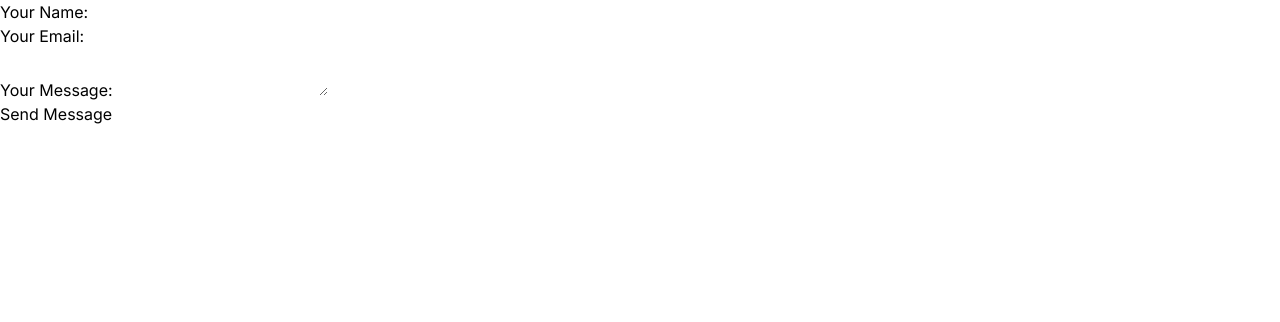
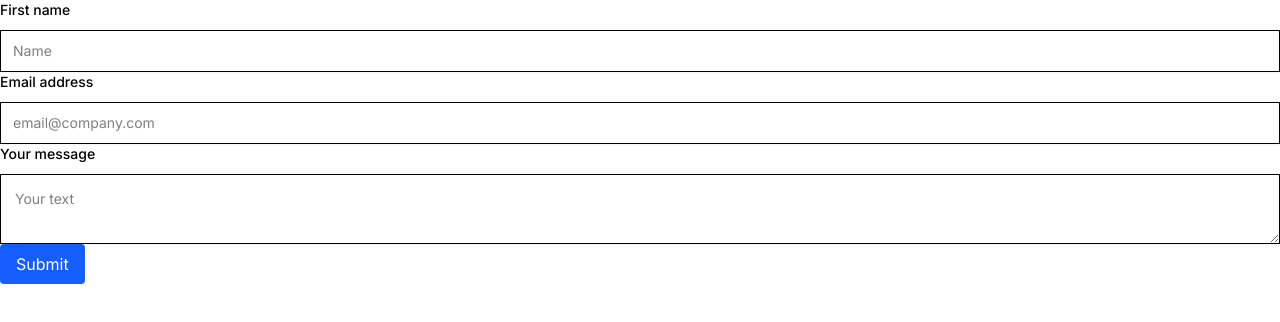
Before and after one commit to Konrem/studcit, a Next.js app: page /form in a window 1280 px wide. Shown: the top 322 px of the page. Built offline with nearby package versions, Linux system fonts and the light colour scheme.

Commit message:
test email form №2

```diff
--- a/src/components/ui/form/index.tsx
+++ b/src/components/ui/form/index.tsx
@@ -1,89 +1,90 @@
 "use client";
-import { useState } from "react";
+
+import { useState, ChangeEvent, FormEvent } from "react";
 import { toast } from "react-toastify";
-import emailjs from '@emailjs/browser';
+import emailjs from "@emailjs/browser";
 
 export default function ContactForm() {
   const [userInput, setUserInput] = useState({
     name: "",
     email: "",
-    message: ""
+    message: "",
   });
 
-  const handleChange = (e: React.ChangeEvent<never>) => {
+  const handleChange = (
+    e: ChangeEvent<HTMLInputElement | HTMLTextAreaElement>,
+  ) => {
     const { name, value } = e.target;
-    setUserInput({
-      ...userInput,
-      [name]: value
-    });
+    setUserInput((prev) => ({ ...prev, [name]: value }));
   };
 
-  const handleSubmit = async (e: React.ChangeEvent<never>) => {
+  const handleSubmit = async (e: FormEvent<HTMLFormElement>) => {
     e.preventDefault();
 
-    const serviceID = process.env.NEXT_PUBLIC_EMAILJS_SERVICE_ID;
-    const templateID = process.env.NEXT_PUBLIC_EMAILJS_TEMPLATE_ID;
-    const userID = process.env.NEXT_PUBLIC_EMAILJS_PUBLIC_KEY;
+    const serviceID = process.env.NEXT_PUBLIC_EMAILJS_SERVICE_ID!;
+    const templateID = process.env.NEXT_PUBLIC_EMAILJS_TEMPLATE_ID!;
+    const userID = process.env.NEXT_PUBLIC_EMAILJS_PUBLIC_KEY!;
 
     try {
-      const emailParams = {
-        name: userInput.name,
-        email: userInput.email,
-        message: userInput.message
-      };
-
-    const res = await emailjs.send(
-        'YOUR_SERVICE_ID',   // ID сервісу (наприклад, 'service_abc123')
-        'YOUR_TEMPLATE_ID',  // ID шаблону (наприклад, 'template_xyz789')
-        emailParams,         // Об'єкт з даними для шаблону
-        'YOUR_PUBLIC_KEY'    // Ваш Public Key (раніше називався User ID)
-        );
-
-      if (res.status === 200) {
+      await emailjs.send(serviceID, templateID, userInput, userID);
       toast.success("Message sent successfully!");
-        setUserInput({
-          name: "",
-          email: "",
-          message: ""
-        });
-      }
-    } catch (error) {
-      toast.error("Failed to send message. Please try again later.");
+      setUserInput({ name: "", email: "", message: "" });
+    } catch (err) {
+      toast.error("Failed to send message");
+      console.error(err);
     }
   };
 
   return (
-    <form onSubmit={handleSubmit} className="dark:bg-[var(--bg-main)] dark:text-[var(--text-primary)]">
-      <div>
-        <label>Your Name:</label>
+    <form onSubmit={handleSubmit}>
+      <label
+        htmlFor="first_name"
+        className="block mb-2.5 text-sm font-medium text-heading"
+      >
+        First name
+      </label>
       <input
-          type="text"
-          name="name"
+        name="first_name"
+        className="bg-neutral-secondary-medium border border-default-medium text-heading text-sm rounded-base focus:ring-brand focus:border-brand block w-full px-3 py-2.5 shadow-xs placeholder:text-body"
+        placeholder="Name"
+        required
         value={userInput.name}
         onChange={handleChange}
+      />
+
+      <label
+        htmlFor="email"
+        className="block mb-2.5 text-sm font-medium text-heading"
+      >
+        Email address
+      </label>
+      <input
+        name="email"
+        className="bg-neutral-secondary-medium border border-default-medium text-heading text-sm rounded-base focus:ring-brand focus:border-brand block w-full px-3 py-2.5 shadow-xs placeholder:text-body"
+        placeholder="email@company.com"
         required
-        />
-      </div>
-      <div>
-        <label>Your Email:</label>
-        <input
-          type="email"
-          name="email"
         value={userInput.email}
         onChange={handleChange}
-          required
       />
-      </div>
-      <div>
-        <label>Your Message:</label>
+      <label
+        htmlFor="message"
+        className="block mb-2.5 text-sm font-medium text-heading"
+      >
+        Your message
+      </label>
       <textarea
         name="message"
+        className="bg-neutral-secondary-medium border border-default-medium text-heading text-sm rounded-base focus:ring-brand focus:border-brand block w-full p-3.5 shadow-xs placeholder:text-body"
+        placeholder="Your text"
         value={userInput.message}
         onChange={handleChange}
-          required
       />
-      </div>
-      <button className="btn btn-blue" type="submit">Send Message</button>
+      <button
+        type="submit"
+        className="text-white bg-blue-600 hover:bg-blue-700 text-white px-4 py-2 rounded"
+      >
+        Submit
+      </button>
     </form>
   );
 }
```
Lines whose indentation alone changed are shown as unchanged.
